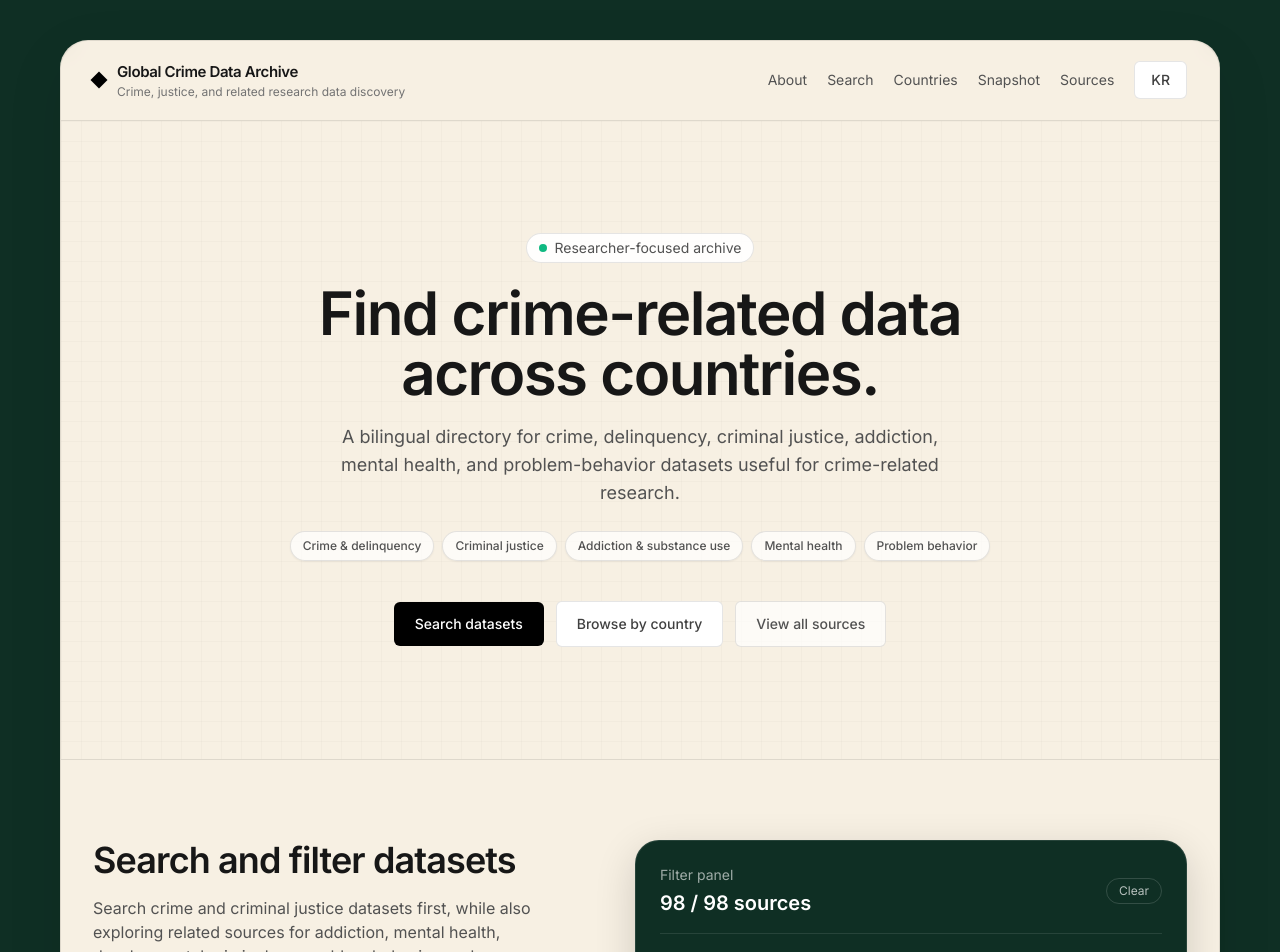
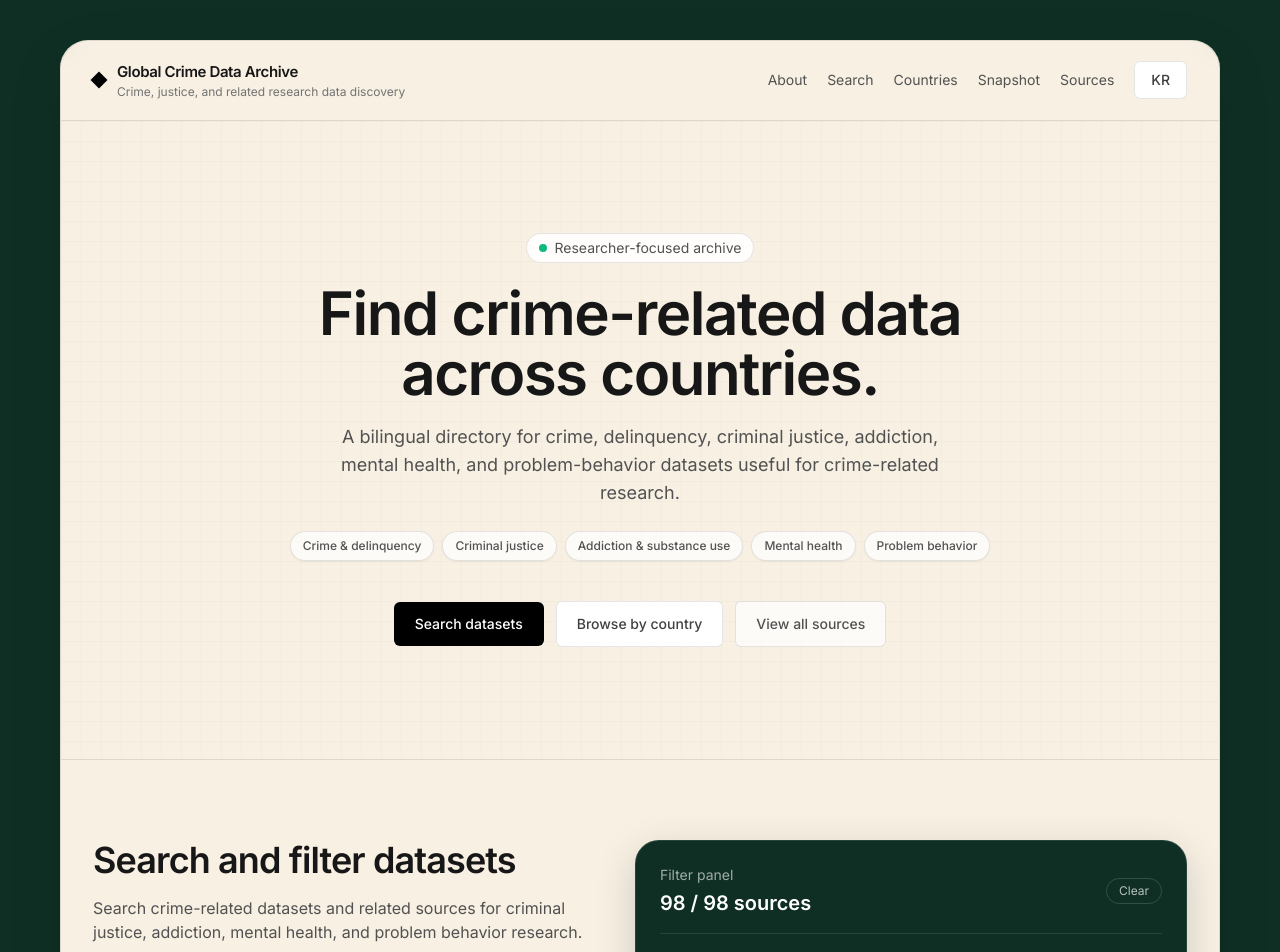
Before and after one commit to dain-13/global-crime-data-archive, a React (Vite) app: page / in a window 1280 px wide. Shown: the top 952 px of the page. Built offline with nearby package versions, Linux system fonts and the light colour scheme.

Commit message:
Update App.jsx

```diff
--- a/src/App.jsx
+++ b/src/App.jsx
@@ -880,8 +880,8 @@ function App() {
                     </h2>
                     <p className="mt-4 max-w-2xl text-sm leading-6 text-neutral-600 sm:text-base">
                       {language === 'en'
-                        ? 'Search crime and criminal justice datasets first, while also exploring related sources for addiction, mental health, developmental criminology, problem behavior, and neurophysiology research.'
-                        : '범죄·형사사법 자료를 중심으로, 중독, 정신건강, 발달범죄학, 문제행동, 신경생리 연구에 활용할 수 있는 관련 자료까지 함께 검색할 수 있습니다.'}
+                        ? 'Search crime-related datasets and related sources for criminal justice, addiction, mental health, and problem behavior research.'
+                        : '범죄 관련 데이터를 중심으로, 형사사법, 중독·물질사용, 정신건강, 문제행동 연구에 활용할 수 있는 자료를 함께 검색할 수 있습니다.'}
                     </p>
 
                     <div className="mt-8 grid gap-4 sm:grid-cols-2">
```
